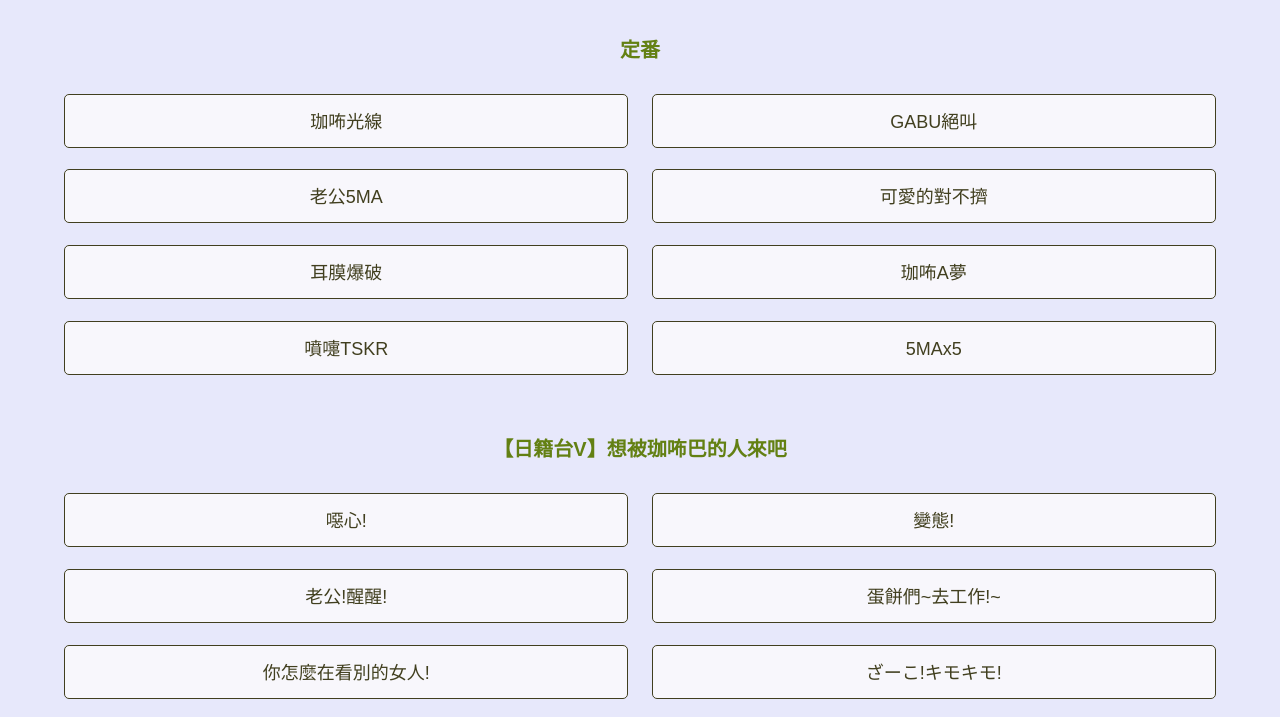
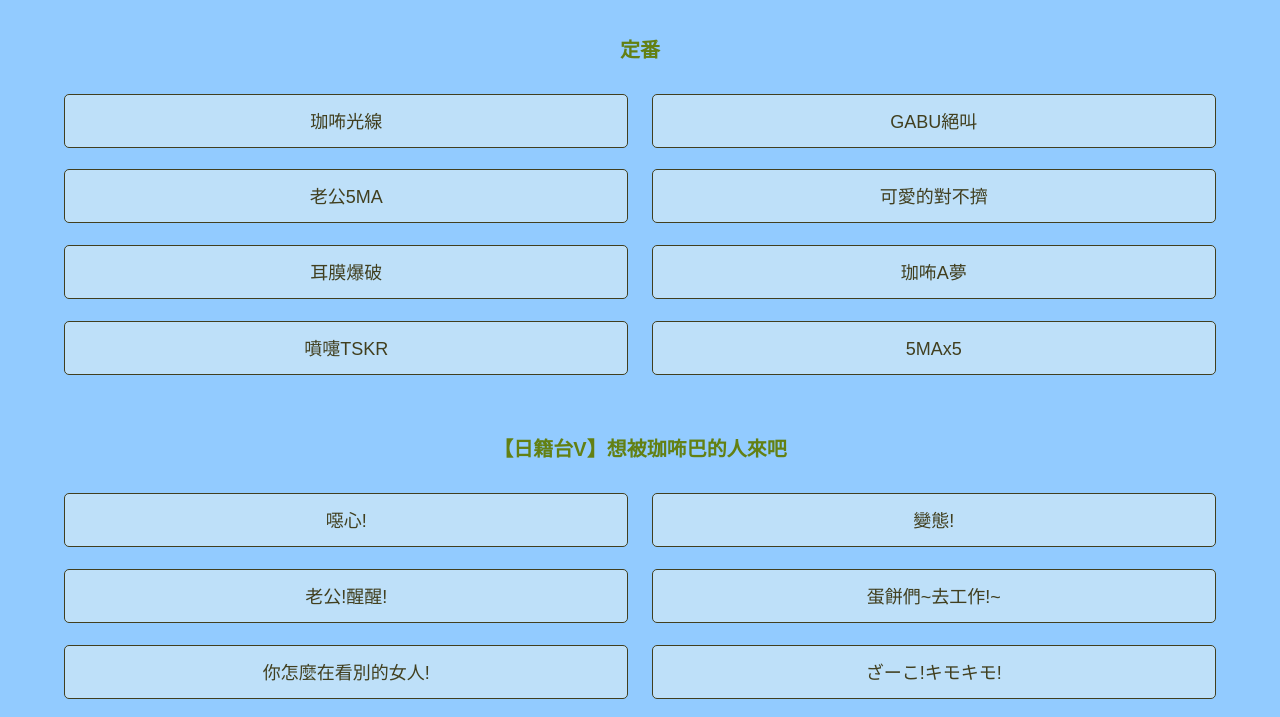
Before and after one commit to chenxiu0903/gabu-sounds, a website: page docs/index.html in a window 1280 px wide. Shown: the part 155-872 px from the top of the page. Drawn offline with Linux system fonts and the light colour scheme.

Commit message:
顏色變更

```diff
--- a/docs/css/style.css
+++ b/docs/css/style.css
@@ -56,7 +56,7 @@ table {
   min-height: 100vh;
   line-height: 1.7em;
   font-family: sans-serif;
-  background-color: #E7E8FB; }
+  background-color: #92cbff; }
 
 .mainContent {
   flex: 1;
@@ -87,7 +87,7 @@ h1 {
   cursor: pointer;
   color: #413f1f;
   border: 1px solid #413f1f;
-  background-color: #F8F7FC;
+  background-color: #bee0f9;
   border-radius: 5px;
   text-align: center; }
   .button-play.cat-c {
@@ -101,7 +101,7 @@ h1 {
     border-color: #888; }
 
 .mainFooter {
-  background-color: #C8C5FF;
+  background-color: #439beb;
   color: #000; }
   .mainFooter a {
     color: #000; }
```
